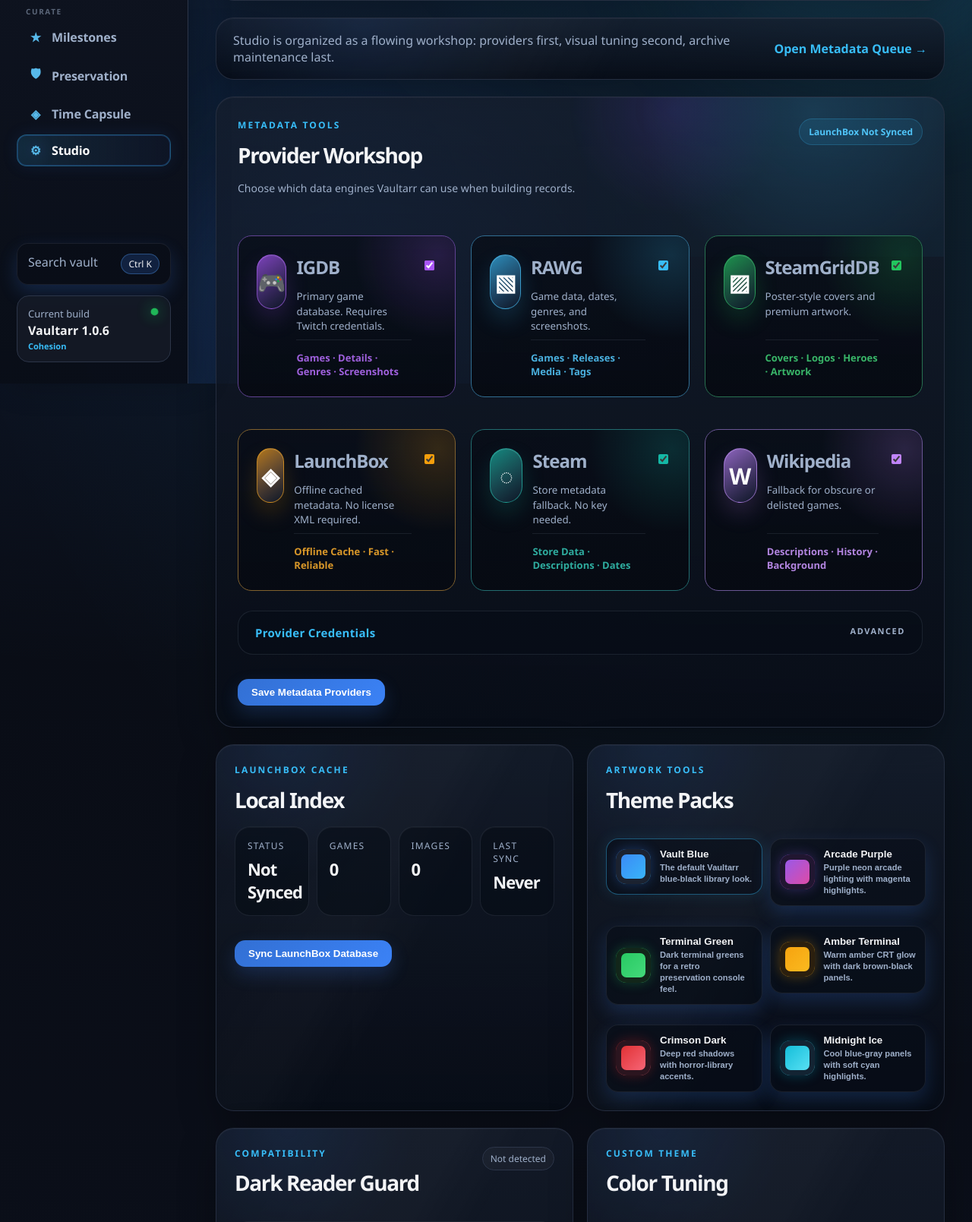
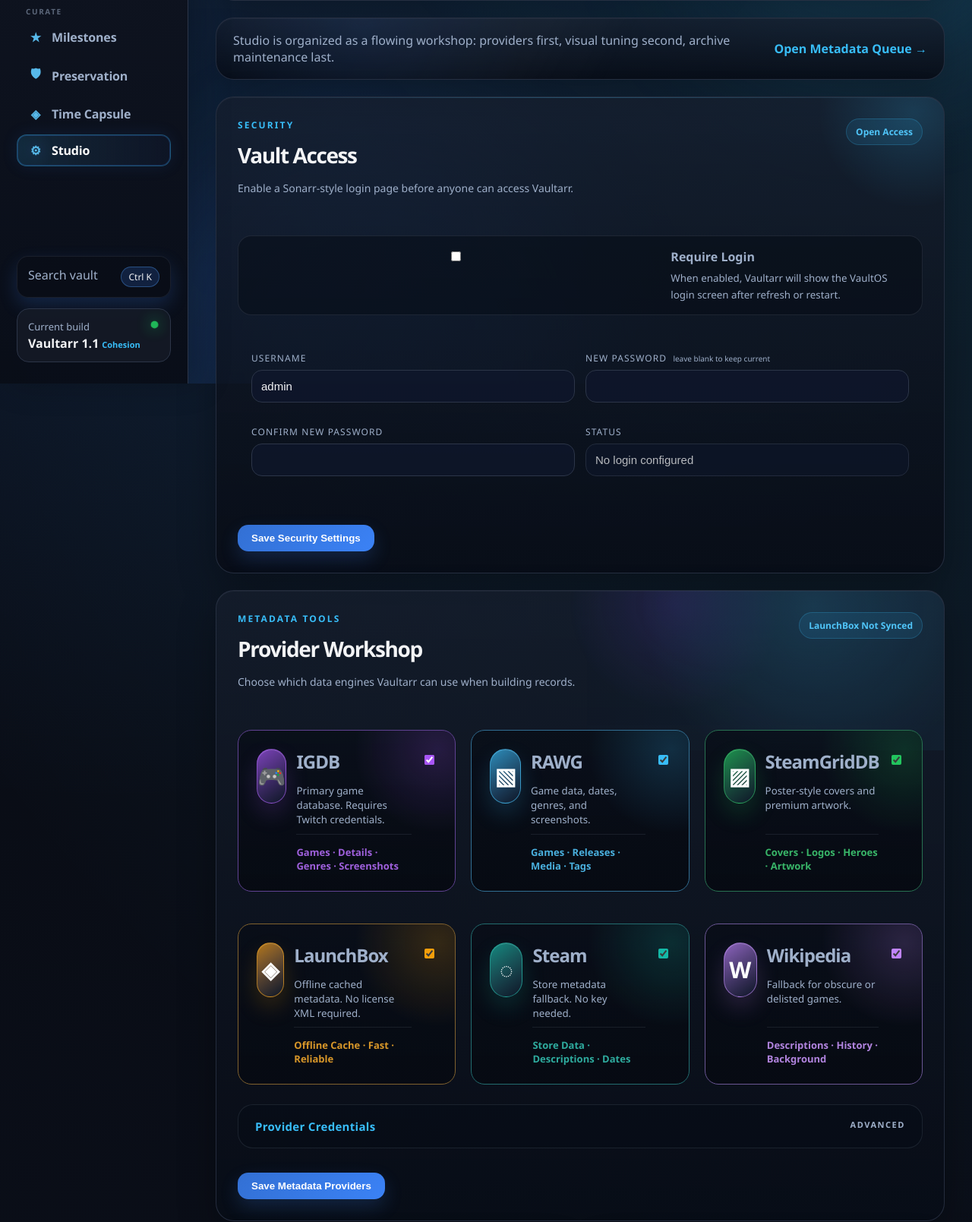
Before and after one commit to linkssy2/vaultarr, a Flask app: page /settings in a window 1280 px wide. Shown: the part 295-1904 px from the top of the page at 76% size. Run offline with Flask 3, Linux system fonts and the light colour scheme; data that the repository does not hold is empty.

Commit message:
Vaultarr 1.1 Security
Basic Auth settings for Vaultarr

```diff
--- a/app/main.py
+++ b/app/main.py
@@ -1,6 +1,5 @@
 import os
-
-from flask import Flask
+from flask import Flask, request, redirect, session, url_for
 
 from app.database.migrations import migrate
 from app.routes.dashboard import dashboard_bp
@@ -16,19 +15,40 @@ from app.routes.archive import archive_bp
 from app.routes.experience import experience_bp
 from app.routes.onboarding import onboarding_bp
 from app.routes.health import health_bp
+from app.routes.auth import auth_bp
+from app.services.auth_service import get_secret_key, auth_is_enabled, load_auth_settings
 from app.services.theme_service import load_theme, css_variables
 
 app = Flask(__name__)
+app.secret_key = get_secret_key()
 
 migrate()
 
 @app.context_processor
 def inject_theme():
     theme = load_theme()
+    auth_settings = load_auth_settings()
     return {
         "theme": theme,
         "theme_css": css_variables(theme),
+        "auth_enabled": bool(auth_settings.get("enabled") and auth_settings.get("password_hash")),
+        "current_user": session.get("vaultarr_user"),
     }
+
+
+@app.before_request
+def require_authentication():
+    if not auth_is_enabled():
+        return None
+
+    endpoint = request.endpoint or ""
+    if endpoint.startswith("static") or endpoint in {"auth.login", "auth.logout"}:
+        return None
+
+    if session.get("vaultarr_user"):
+        return None
+
+    return redirect(url_for("auth.login", next=request.path))
 
 
 app.register_blueprint(dashboard_bp)
@@ -44,6 +64,7 @@ app.register_blueprint(archive_bp)
 app.register_blueprint(experience_bp)
 app.register_blueprint(onboarding_bp)
 app.register_blueprint(health_bp)
+app.register_blueprint(auth_bp)
 
 if __name__ == "__main__":
-    app.run(host="0.0.0.0", port=int(os.environ.get("VAULTARR_PORT", os.environ.get("PORT", "8787"))))
+    app.run(host="0.0.0.0", port=int(os.getenv("VAULTARR_PORT", "8787")))
--- a/app/routes/settings.py
+++ b/app/routes/settings.py
@@ -14,6 +14,7 @@ from app.services.theme_service import (
 from app.services.launchbox_service import sync_launchbox_metadata, sync_status
 from app.services.media_service import media_cache_summary
 from app.services.reset_service import reset_vault
+from app.services.auth_service import load_auth_settings, update_auth_from_form
 from app.services.provider_settings import (
     load_provider_settings,
     save_provider_settings,
@@ -42,6 +43,7 @@ def settings():
         provider_settings=load_provider_settings(),
         launchbox_status=sync_status(),
         media_cache=media_cache_summary(),
+        auth_settings=load_auth_settings(),
         masked=masked,
         saved=saved,
     )
@@ -99,6 +101,15 @@ def sync_launchbox_route():
         return redirect(f"/settings?saved=launchbox_error&lb_error={str(exc)[:160]}")
 
 
+
+
+
+@settings_bp.route('/settings/security', methods=['POST'])
+def save_security_route():
+    ok, code = update_auth_from_form(request.form)
+    if ok:
+        return redirect('/settings?saved=security')
+    return redirect(f'/settings?saved={code}')
 
 @settings_bp.route('/settings/reset-vault', methods=['POST'])
 def reset_vault_route():
--- a/app/static/css/navigation.css
+++ b/app/static/css/navigation.css
@@ -72,3 +72,22 @@ body.vault-nav-loading .vaultos-content::before {
         left: 0;
     }
 }
+
+.sidebar-logout-form {
+  margin-top: 10px;
+}
+.sidebar-logout-form button {
+  width: 100%;
+  border: 1px solid rgba(148, 163, 184, .16);
+  border-radius: 13px;
+  padding: 9px 10px;
+  color: var(--text-muted);
+  background: rgba(15, 23, 42, .48);
+  cursor: pointer;
+  transition: border-color .2s ease, color .2s ease, background .2s ease;
+}
+.sidebar-logout-form button:hover {
+  color: var(--text);
+  border-color: color-mix(in srgb, var(--accent) 34%, transparent);
+  background: color-mix(in srgb, var(--accent) 10%, rgba(15, 23, 42, .56));
+}
--- a/app/static/css/studio.css
+++ b/app/static/css/studio.css
@@ -261,3 +261,53 @@ button.danger:hover {
         flex-direction: column;
     }
 }
+
+/* Vaultarr 1.1 — Authentication / Security Workshop */
+.security-workshop {
+  position: relative;
+  overflow: hidden;
+}
+.security-workshop::after {
+  content: "";
+  position: absolute;
+  right: -90px;
+  top: -110px;
+  width: 260px;
+  height: 260px;
+  border-radius: 50%;
+  background: radial-gradient(circle, color-mix(in srgb, var(--accent) 22%, transparent), transparent 68%);
+  pointer-events: none;
+  opacity: .8;
+}
+.security-toggle-card {
+  margin-bottom: 18px;
+}
+.security-form input[readonly] {
+  opacity: .74;
+  cursor: default;
+}
+
+/* Vaultarr 1.1 — Authentication / Security Workshop */
+.security-workshop {
+  position: relative;
+  overflow: hidden;
+}
+.security-workshop::after {
+  content: "";
+  position: absolute;
+  right: -90px;
+  top: -110px;
+  width: 260px;
+  height: 260px;
+  border-radius: 50%;
+  background: radial-gradient(circle, color-mix(in srgb, var(--accent) 22%, transparent), transparent 68%);
+  pointer-events: none;
+  opacity: .8;
+}
+.security-toggle-card {
+  margin-bottom: 18px;
+}
+.security-form input[readonly] {
+  opacity: .74;
+  cursor: default;
+}
--- a/app/templates/base.html
+++ b/app/templates/base.html
@@ -59,9 +59,14 @@
     <div class="sidebar-footer">
       <div class="mini-stat vault-build-card">
         <span>Current build</span>
-        <strong>Vaultarr 1.0.6</strong>
+        <strong>Vaultarr 1.1</strong>
         <em></em>
       </div>
+      {% if auth_enabled %}
+      <form action="/logout" method="post" class="sidebar-logout-form">
+        <button type="submit">Logout</button>
+      </form>
+      {% endif %}
       <p class="sidebar-tagline">Preserve your library. Rediscover your games.</p>
     </div>
   </aside>
--- a/app/templates/settings.html
+++ b/app/templates/settings.html
@@ -43,6 +43,22 @@
   <section class="studio-toast success"><strong>Providers Saved</strong><span>Metadata provider settings were updated.</span></section>
   {% endif %}
 
+  {% if saved == 'security' %}
+  <section class="studio-toast success"><strong>Security Saved</strong><span>Vaultarr authentication settings were updated.</span></section>
+  {% endif %}
+
+  {% if saved == 'password_mismatch' %}
+  <section class="studio-toast warning"><strong>Password Mismatch</strong><span>The two password fields did not match.</span></section>
+  {% endif %}
+
+  {% if saved == 'password_short' %}
+  <section class="studio-toast warning"><strong>Password Too Short</strong><span>Use at least 6 characters for the Vaultarr password.</span></section>
+  {% endif %}
+
+  {% if saved == 'password_required' %}
+  <section class="studio-toast warning"><strong>Password Required</strong><span>Set a password before enabling authentication.</span></section>
+  {% endif %}
+
   {% if saved == 'reset_error' %}
   <section class="studio-toast warning"><strong>Reset Not Confirmed</strong><span>Type RESET VAULT exactly before resetting your vault.</span></section>
   {% endif %}
@@ -54,6 +70,36 @@
   <section class="studio-intro-strip alive-panel">
     <span>Studio is organized as a flowing workshop: providers first, visual tuning second, archive maintenance last.</span>
     <a href="/metadata-queue">Open Metadata Queue →</a>
+  </section>
+
+  <section class="studio-section alive-panel security-workshop" id="studioSecurity">
+    <div class="studio-section-head">
+      <div>
+        <p class="eyebrow">Security</p>
+        <h2>Vault Access</h2>
+        <p class="muted">Enable a Sonarr-style login page before anyone can access Vaultarr.</p>
+      </div>
+      <span class="studio-section-badge">{% if auth_settings.enabled and auth_settings.configured %}Protected{% else %}Open Access{% endif %}</span>
+    </div>
+
+    <form action="/settings/security" method="post" class="studio-option-form security-form">
+      <label class="studio-toggle-card full security-toggle-card">
+        <input type="checkbox" name="auth_enabled" {% if auth_settings.enabled and auth_settings.configured %}checked{% endif %}>
+        <span><strong>Require Login</strong><small>When enabled, Vaultarr will show the VaultOS login screen after refresh or restart.</small></span>
+      </label>
+
+      <div class="studio-field-grid">
+        <div><label>Username</label><input type="text" name="auth_username" value="{{ auth_settings.username or 'admin' }}" autocomplete="username"></div>
+        <div><label>New Password <small>leave blank to keep current</small></label><input type="password" name="auth_password" autocomplete="new-password"></div>
+        <div><label>Confirm New Password</label><input type="password" name="auth_password_confirm" autocomplete="new-password"></div>
+        <div><label>Status</label><input type="text" value="{% if auth_settings.enabled and auth_settings.configured %}Authentication enabled{% elif auth_settings.configured %}Authentication configured but disabled{% else %}No login configured{% endif %}" readonly></div>
+      </div>
+
+      <div class="studio-actions split">
+        <button>Save Security Settings</button>
+        {% if auth_enabled %}<a class="button-link secondary" href="/logout">Logout</a>{% endif %}
+      </div>
+    </form>
   </section>
 
   <section id="studioMetadata" class="studio-section alive-panel">
--- a/docker-compose.yml
+++ b/docker-compose.yml
@@ -1,15 +1,11 @@
 services:
   vaultarr:
-    build:
-      context: .
-      dockerfile: Dockerfile
+    build: .
     container_name: vaultarr
     ports:
       - "8787:8787"
     environment:
-      - TZ=America/Los_Angeles
       - LOCALAPPDATA=/config
-      - VAULTARR_PORT=8787
     volumes:
       - ./config:/config
       - /path/to/games:/games
```
Also changed, not shown: app/routes/auth.py (added, +30 -0 lines), app/services/auth_service.py (added, +107 -0 lines), app/static/css/login.css (added, +173 -0 lines), app/templates/login.html (added, +45 -0 lines), docs/RELEASE_1_1.md (added, +14 -0 lines), README.md, 4 other files.
